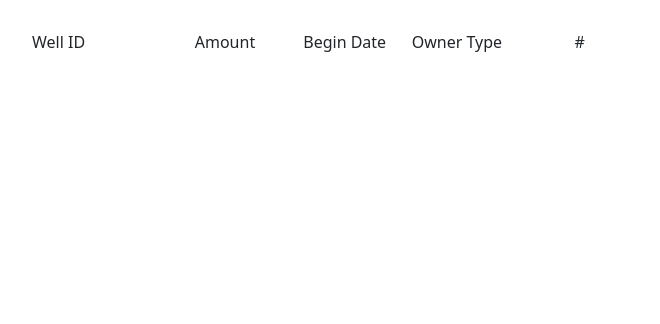
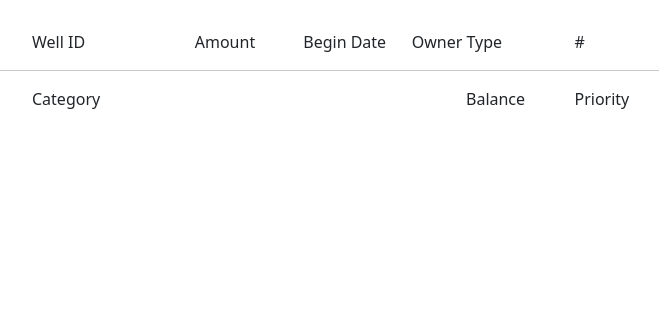
Before and after one commit to jcarter62/sgmaui, a Django app: template acctview/templates/account_wells.html in a window 1280 px wide. Shown: the part 96-420 px from the top of the page, without its empty margins (527-1187 px from the left). Run offline with Django 4.2, Linux system fonts and the light colour scheme; the template is opened without the code that fills it, so the values that code supplies are empty.

Commit message:
Add water category balances to account_wells.html.

```diff
--- a/acctview/templates/account_wells.html
+++ b/acctview/templates/account_wells.html
@@ -34,5 +34,32 @@
                 {% endfor %}
             </div>
         </div>
+    <hr>
+        <div class="row">
+            <div class="col-4">
+                &nbsp;
+            </div>
+            <div class="col-1">
+                &nbsp;
+            </div>
+            <div class="col-7">
+                <div class="row">
+                    <div class="col-2">Category</div>
+                    <div class="col-6">&nbsp;</div>
+                    <div class="col-2">Balance</div>
+                    <div class="col-1">Priority</div>
+                </div>
+
+                {% for b in balance %}
+                    <div class="row">
+                        <div class="col-2">{{ b.code_id }}</div>
+                        <div class="col-6">{{ b.code_text }}</div>
+                        <div class="col-2">{{ b.qty }}</div>
+                        <div class="col-1">{{ b.priority }}</div>
+                    </div>
+                {% endfor %}
+            </div>
+        </div>
+
     </div>
 {% endblock %}
```
Also changed, not shown: acctview/views.py (+11 -0 lines).
